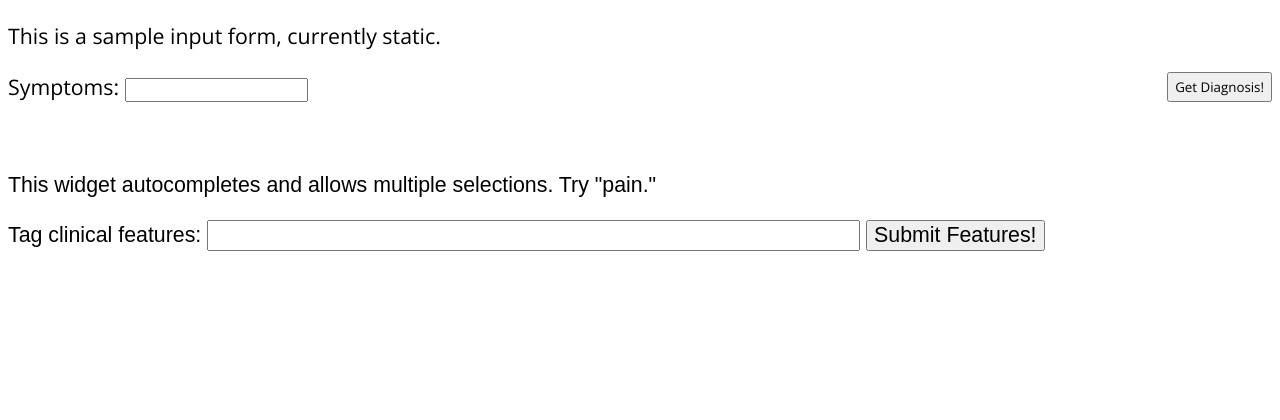
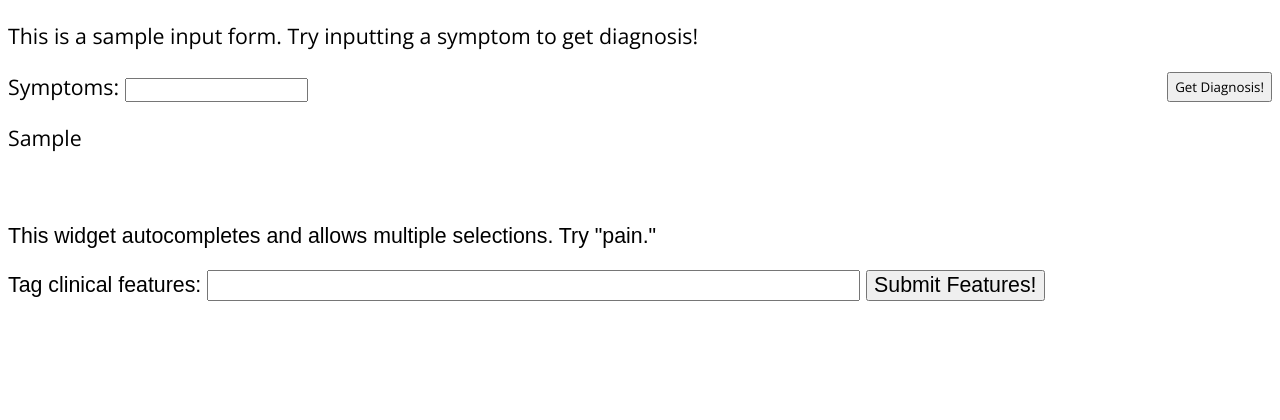
Before and after one commit to boubezariali/MedE101, a Flask app: template app/templates/index.html in a window 1280 px wide. Shown: the part 157-577 px from the top of the page. Run offline with Flask 2, Linux system fonts and the light colour scheme; the template is opened without the code that fills it: most values are stand-ins (such as "Sample title", 1, 10 or a date in 2020); some libraries are stand-ins or nearby versions.

Commit message:
[App] Succesffuly pass input/output between frontend and Python backend

```diff
--- a/app/app.py
+++ b/app/app.py
@@ -1,5 +1,5 @@
 # app.py
-from flask import Flask, jsonify, request, render_template
+from flask import Flask, jsonify, request, render_template, redirect
 app = Flask(__name__)
 
 
@@ -9,19 +9,38 @@ def home_page():
     example_embed='This sample string is from Python, passed into HTML frontend via Flask!'
     return render_template('index.html', embed=example_embed)
 
-######## Example fetch ############
-@app.route('/test', methods=['GET', 'POST'])
-def testfn():
-    message = "default"
+@app.route('/submitfn', methods = ['POST', 'GET'])
+def submitfn():
+    if request.method == 'POST':
+        symp = request.form['symptom']
+        print("symp is ", symp)
+        msg = testHelper(symp)
+        return render_template('index.html', disease_output=msg)
+    else:
+        return redirect('/')
 
-    # POST request
-    if request.method == 'POST':
-        print(request.get_json())
-        message = ('OK', 200)
-    # GET request
-    else:
-        message = {'greeting':'Hello from Flask!'}
-    return render_template('test_page.html', mylog=message)
+###### Backend Helpers ###########
+# Take frontend input and convert to training data point
+# input = format_input(frontend_input)
+
+# Elsewhere train and save model e.g. pickle.dump(model, open(filename, 'wb'))
+# Load trained model e.g. pickle.load(open(filename, 'rb'))
+
+# Generate model prediction
+# output = model.predict(input)
+
+# Pass prediction to front page
+# render_template('index.html', output_display=output)
+
+
+# Dummy to test processing input data
+def testHelper(input):
+    diseases = ["heart attack", "flu", "cancer", "allergy"]
+    pick = len(input) % len(diseases)
+    msg = "Disease: " + diseases[pick]
+    print(msg)
+    return msg
+
 
 
 # run app
--- a/app/static/app_front.js
+++ b/app/static/app_front.js
@@ -3,7 +3,22 @@
  */
 $(function() {
     "use strict";
-    console.log("in javascript");
+
+    window.addEventListener('load', init);
+
+    function init() {
+        console.log('init');
+        let submitButton = id("symptom_form");
+        // submitButton.addEventListener("submit", passUserInput);
+    }
+
+    function passUserInput(evt) {
+        evt.preventDefault();
+        console.log("passUserInput");
+        let inputSymp = id("symptom").value;
+        // TODO: Handle error
+        console.log(inputSymp);
+    }
 
     // Clinical  features - replace with load CSV
     let availableTags = ["pain", "paralysis", "cough", "fever"];
@@ -34,13 +49,6 @@ $(function() {
         }
     });
 
-    // Fetch json
-      fetch('/test')
-          .then(function (text) {
-              let textBlock = 'GET response text: \n' + text + '\n' + JSON.stringify(text) + '\n';
-              document.querySelector("#mylog").textContent = textBlock;
-          })
-
     // Simple helper functions
     function split(val) {
         return val.split(/, \s*/);
@@ -49,4 +57,8 @@ $(function() {
     function extractLast(term) {
         return split(term).pop();
     }
+
+    function id(idName) {
+        return document.getElementById(idName);
+    }
 });
--- a/app/templates/index.html
+++ b/app/templates/index.html
@@ -11,16 +11,18 @@
 	<body>
 		<header>
 			<h1>Differential Diagnosis Webapp</h1>
-			<p id='embed'>{{embed}}</p>
-			<p id='mylog' class='hidden'></p>
+			<p>{{embed}}</p>
 			<hr />
 		</header>
 		<main>
-			<p>This is a sample input form, currently static.</p>
-			<form id="symptom_form">
-			  <label>Symptoms: <input type="text" id="symptom" name="symptom" /></label>
+			<p>This is a sample input form. Try inputting a symptom to get diagnosis!</p>
+			<form id="symptom_form" action="/submitfn" method="post">
+			  <label>Symptoms:
+				  <input type="text" id="symptom" name="symptom" />
+			  </label>
 			  <button type="submit">Get Diagnosis!</button>
 			</form>
+			<p>{{disease_output}}</p>
 			<br>
 			<div class="ui-widget">
 				<p>This widget autocompletes and allows multiple selections. Try "pain."</p>
```
